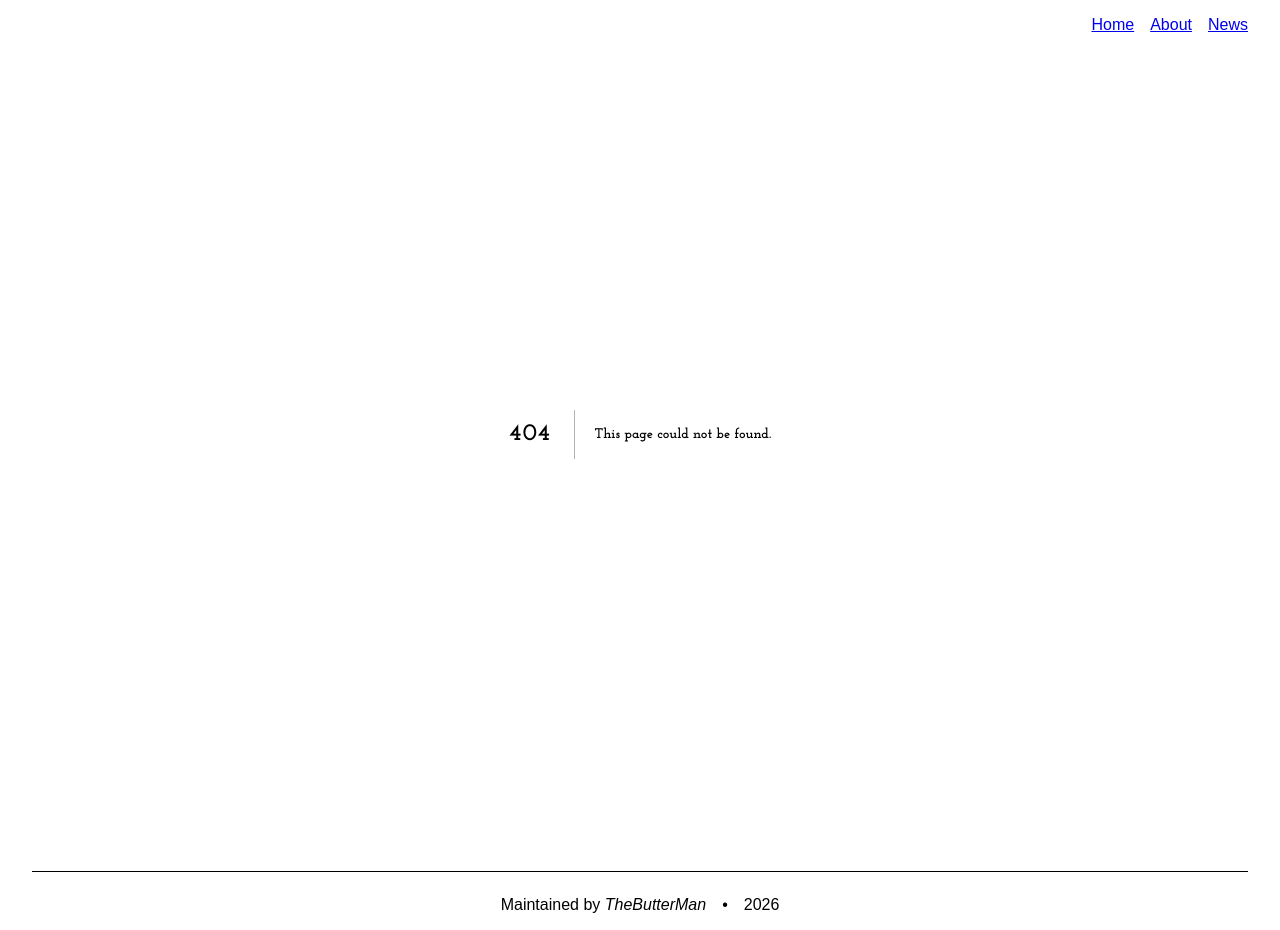
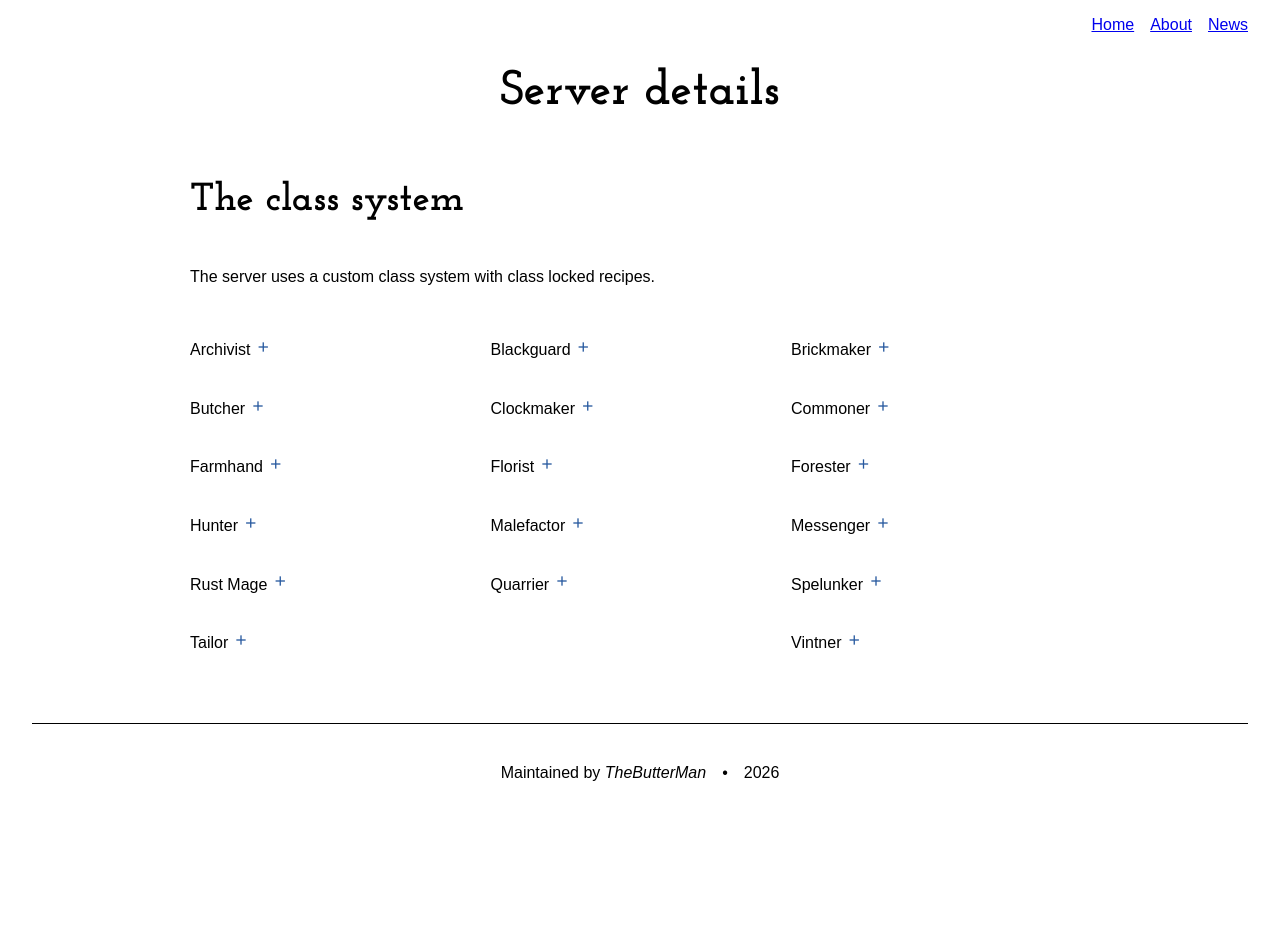
Before and after one commit to f-sage/the-commune-fe, a Next.js app: page /about in a window 1280 px wide. Before the commit this address had no page. After the commit the page ends 814 px from the top, so only its background shows below. Built offline with nearby package versions, Linux system fonts and the light colour scheme; a web font is replaced by a local one.

Commit message:
Add the About page

```diff
--- /dev/null
+++ b/src/app/about/about.css
@@ -0,0 +1,27 @@
+main {
+  display: grid;
+  justify-content: center;
+  max-width: 900px;
+}
+
+h1 {
+  text-align: center;
+}
+
+p {
+  text-align: justify;
+}
+
+ul {
+  list-style-type: none;
+  padding: 0;
+  display: flex;
+  flex-wrap: wrap;
+  justify-content: space-between;
+}
+ul li {
+  padding: 1em 0;
+}
+ul li p {
+  max-width: 30ch;
+}
--- /dev/null
+++ b/src/app/about/page.tsx
@@ -0,0 +1,23 @@
+import { roles } from "@/content/roles";
+import "./about.css";
+import Expandable from "@/components/Expandable";
+
+export default async function AboutServer() {
+  return (
+    <>
+      <h1>Server details</h1>
+      <h2>The class system</h2>
+
+      <p>The server uses a custom class system with class locked recipes.</p>
+      <ul id="role-list">
+        {roles.map((item) => (
+          <li key={item.name}>
+            <Expandable label={item.name}>
+              <p>{item.description}</p>
+            </Expandable>
+          </li>
+        ))}
+      </ul>
+    </>
+  );
+}
```
